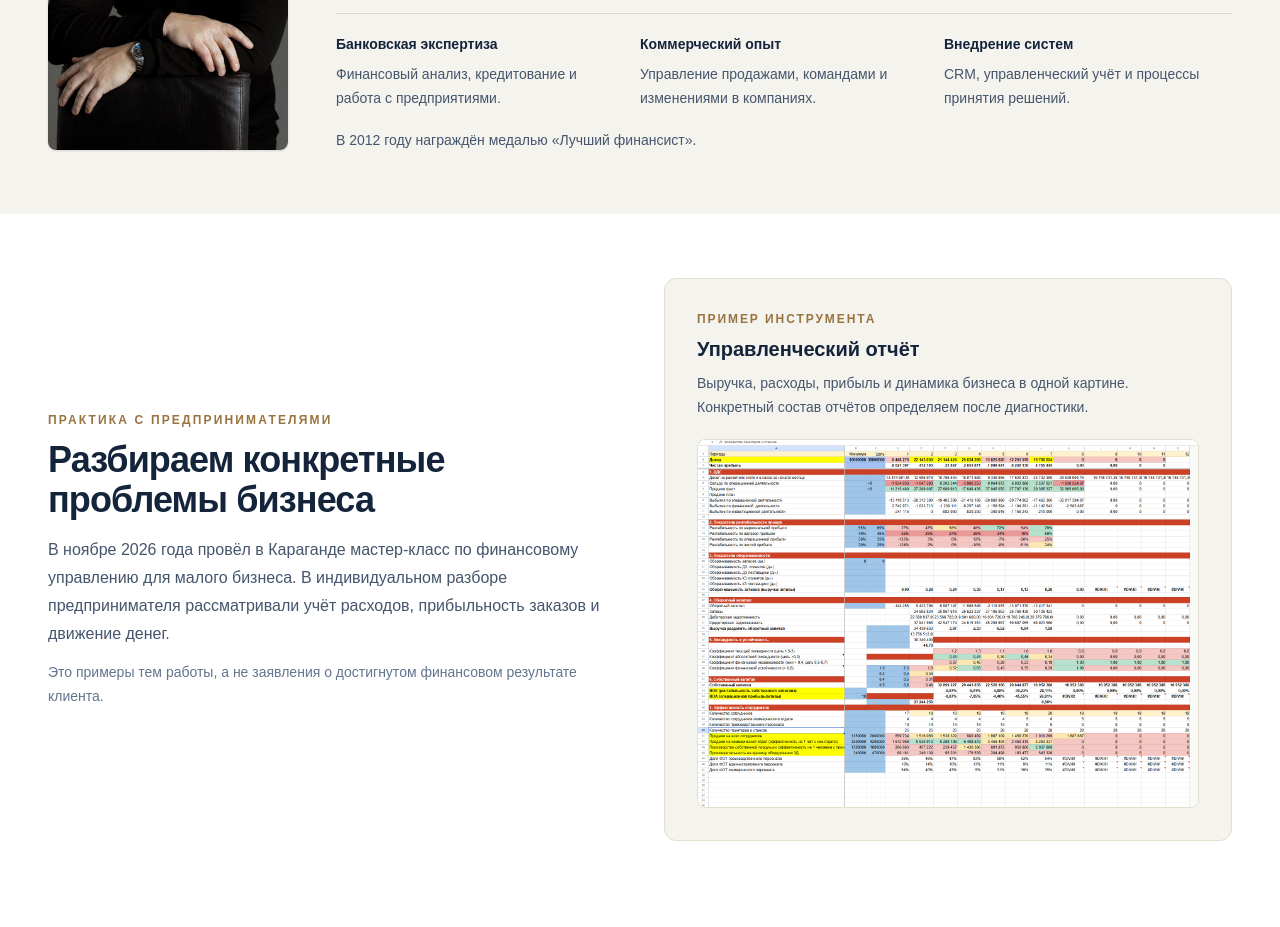
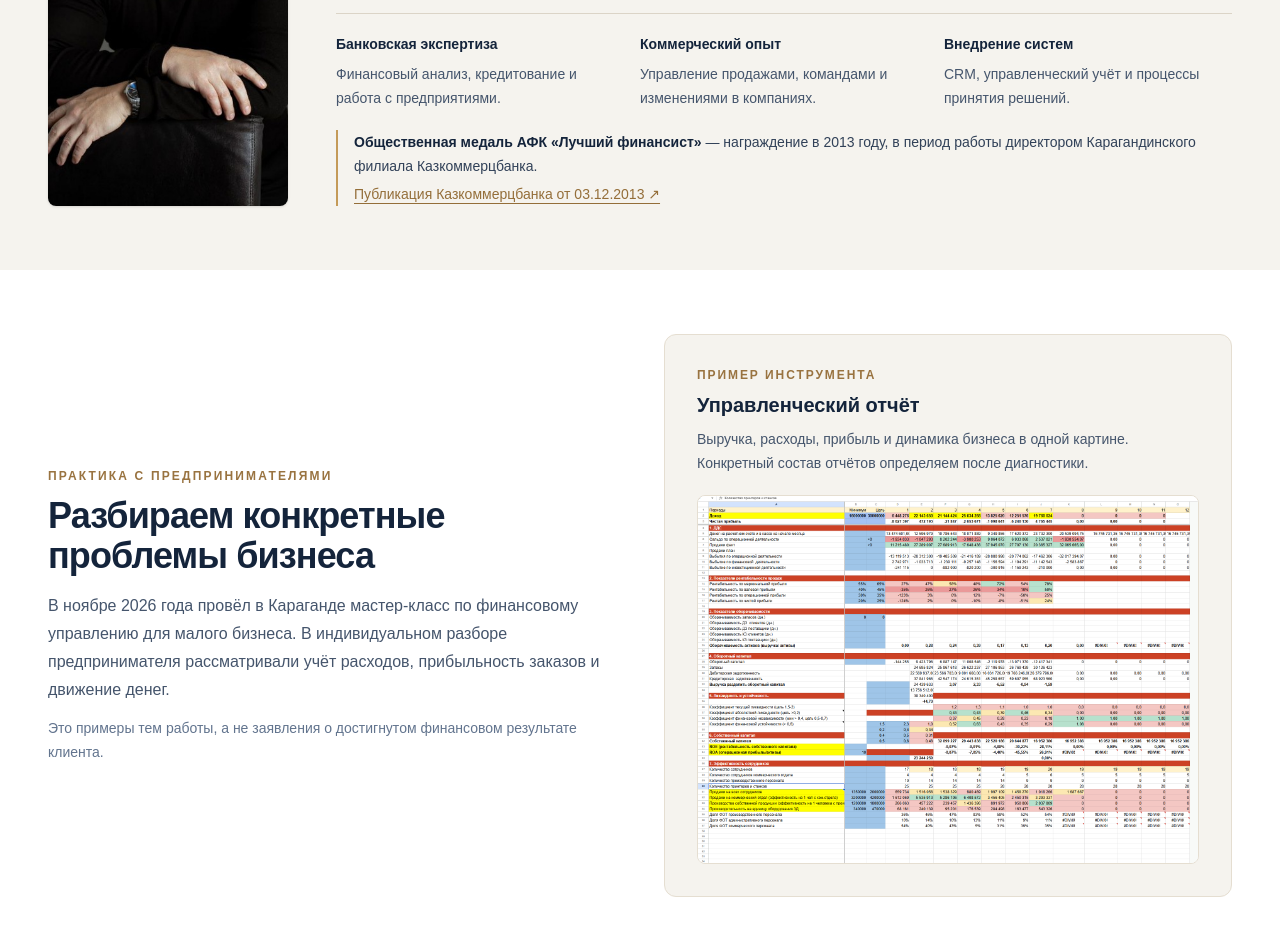
Before and after one commit to 19ilya77sh-cell/finance-consulting-landing, a Next.js app: page / in a window 1280 px wide. Shown: the part 2760-3687 px from the top of the page. Built offline with nearby package versions, Linux system fonts and the light colour scheme.

Commit message:
Correct AFK award to 2013 and cite archived Kazkommertsbank announcement

```diff
--- a/app/page.tsx
+++ b/app/page.tsx
@@ -260,7 +260,10 @@ export default function Home() {
               <div><p className="text-sm font-semibold text-[#14243b]">Коммерческий опыт</p><p className="mt-2 text-sm leading-6 text-slate-600">Управление продажами, командами и изменениями в компаниях.</p></div>
               <div><p className="text-sm font-semibold text-[#14243b]">Внедрение систем</p><p className="mt-2 text-sm leading-6 text-slate-600">CRM, управленческий учёт и процессы принятия решений.</p></div>
             </div>
-            <p className="mt-5 text-sm text-slate-600">В 2012 году награждён медалью «Лучший финансист».</p>
+            <div className="mt-5 flex flex-col gap-1 border-l-2 border-[#c49a58] pl-4 text-sm leading-6 text-slate-700">
+              <p><span className="font-semibold text-[#14243b]">Общественная медаль АФК «Лучший финансист»</span> — награждение в 2013 году, в период работы директором Карагандинского филиала Казкоммерцбанка.</p>
+              <a href="https://web.archive.org/web/20131207183048/http://ru.kkb.kz/page/News?no=1402907" target="_blank" rel="noopener noreferrer" className="w-fit font-medium text-[#946e39] underline underline-offset-4 hover:text-[#14243b]">Публикация Казкоммерцбанка от 03.12.2013 ↗</a>
+            </div>
           </div>
         </div>
       </section>
```
